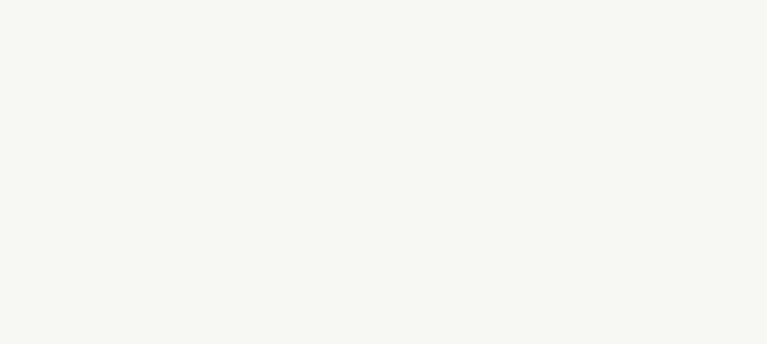
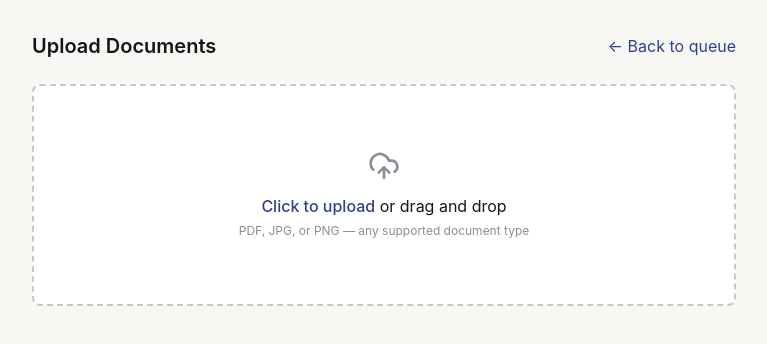
Before and after one commit to santhoshkumarj18/ai-document-intelligence-platform, a React app in the folder frontend/: page /upload in a window 1280 px wide. Before the commit this address had no page. Shown: the top 344 px of the page, without its empty margins (256-1023 px from the left). Built offline with nearby package versions, Linux system fonts and the light colour scheme; the HTML template or start-up script is replaced by a standard one.

Commit message:
feat: add Upload/Intake screen with simulated pipeline progress

```diff
--- a/frontend/src/App.jsx
+++ b/frontend/src/App.jsx
@@ -4,6 +4,7 @@ import QueuePage from './pages/QueuePage'
 import DocumentDetailPage from './pages/DocumentDetailPage'
 import ReviewQueuePage from './pages/ReviewQueuePage'
 import AnalyticsPage from './pages/AnalyticsPage'
+import UploadPage from './pages/UploadPage'
 
 function App() {
   return (
@@ -12,6 +13,7 @@ function App() {
       <Route path="/documents/:id" element={<DocumentDetailPage />} />
       <Route path="/review" element={<ReviewQueuePage />} />
       <Route path="/analytics" element={<AnalyticsPage />} />
+      <Route path="/upload" element={<UploadPage />} />
     </Routes>
   )
 }
--- /dev/null
+++ b/frontend/src/components/upload/DropZone.jsx
@@ -0,0 +1,50 @@
+// src/components/upload/DropZone.jsx
+import { useRef, useState } from 'react'
+import { UploadCloud } from 'lucide-react'
+
+function DropZone({ onFilesSelected }) {
+  const inputRef = useRef(null)
+  const [isDragging, setIsDragging] = useState(false)
+
+  function handleDrop(e) {
+    e.preventDefault()
+    setIsDragging(false)
+    const files = Array.from(e.dataTransfer.files)
+    if (files.length > 0) onFilesSelected(files)
+  }
+
+  function handleFileInput(e) {
+    const files = Array.from(e.target.files)
+    if (files.length > 0) onFilesSelected(files)
+    e.target.value = '' // allow re-selecting the same file later
+  }
+
+  return (
+    <div
+      onDragOver={(e) => { e.preventDefault(); setIsDragging(true) }}
+      onDragLeave={() => setIsDragging(false)}
+      onDrop={handleDrop}
+      onClick={() => inputRef.current?.click()}
+      className={`border-2 border-dashed rounded-md flex flex-col items-center justify-center py-16 cursor-pointer transition-colors
+        ${isDragging ? 'border-accent bg-accent-subtle' : 'border-border-strong bg-surface hover:bg-surface-sunken'}`}
+    >
+      <UploadCloud size={32} className={isDragging ? 'text-accent' : 'text-ink-faint'} />
+      <p className="font-ui text-body text-ink mt-3">
+        <span className="text-accent font-medium">Click to upload</span> or drag and drop
+      </p>
+      <p className="font-ui text-[12px] text-ink-faint mt-1">
+        PDF, JPG, or PNG — any supported document type
+      </p>
+      <input
+        ref={inputRef}
+        type="file"
+        accept=".pdf,.jpg,.jpeg,.png"
+        multiple
+        onChange={handleFileInput}
+        className="hidden"
+      />
+    </div>
+  )
+}
+
+export default DropZone
--- /dev/null
+++ b/frontend/src/components/upload/UploadProgress.jsx
@@ -0,0 +1,47 @@
+// src/components/upload/UploadProgress.jsx
+import { Check } from 'lucide-react'
+
+const STAGES = ['Uploading', 'OCR', 'Classifying', 'Extracting', 'Validating', 'Done']
+
+function UploadProgress({ filename, currentStageIndex, failed }) {
+  return (
+    <div className="bg-surface border border-border rounded-md p-4">
+      <p className="font-ui text-body text-ink mb-3">{filename}</p>
+      <div className="flex items-center">
+        {STAGES.map((stage, i) => {
+          const isLast = i === STAGES.length - 1
+          const isComplete = i < currentStageIndex || (i === currentStageIndex && isLast)
+          const isCurrent = i === currentStageIndex && !isComplete
+
+          return (
+            <div key={stage} className="flex items-center flex-1 last:flex-none">
+              <div className="flex flex-col items-center">
+                <div
+                  className={`w-5 h-5 rounded-full flex items-center justify-center text-[10px] font-medium transition-colors
+                    ${failed && isCurrent ? 'bg-status-error text-white' : ''}
+                    ${!failed && isComplete ? 'bg-status-complete text-white' : ''}
+                    ${!failed && isCurrent ? 'bg-accent text-white animate-pulse' : ''}
+                    ${!isComplete && !isCurrent ? 'bg-surface-sunken border border-border text-ink-faint' : ''}
+                  `}
+                >
+                  {isComplete && !failed ? <Check size={12} /> : i + 1}
+                </div>
+                <span className="font-ui text-[11px] text-ink-faint mt-1 whitespace-nowrap">{stage}</span>
+              </div>
+              {!isLast && (
+                <div className={`h-0.5 flex-1 mx-1 mb-4 ${isComplete ? 'bg-status-complete' : 'bg-border'}`} />
+              )}
+            </div>
+          )
+        })}
+      </div>
+      {failed && (
+        <p className="font-ui text-[12px] text-status-error mt-2">
+          Processing failed — document quality too low to extract fields.
+        </p>
+      )}
+    </div>
+  )
+}
+
+export default UploadProgress
--- a/frontend/src/pages/QueuePage.jsx
+++ b/frontend/src/pages/QueuePage.jsx
@@ -12,12 +12,17 @@ function QueuePage() {
         <h1 className="font-ui text-[20px] leading-[28px] font-semibold text-ink">
           Document Queue
         </h1>
-        <Link to="/review" className="font-ui text-body text-accent hover:underline">
-          Review Queue →
-        </Link>
-         <Link to="/analytics" className="font-ui text-body text-accent hover:underline">
+        <div className="flex items-center gap-4">
+          <Link to="/upload" className="font-ui text-body text-accent hover:underline">
+            Upload →
+          </Link>
+          <Link to="/review" className="font-ui text-body text-accent hover:underline">
+            Review Queue →
+          </Link>
+          <Link to="/analytics" className="font-ui text-body text-accent hover:underline">
             Analytics →
           </Link>
+        </div>
       </div>
 
       <div className="bg-surface border border-border rounded-md overflow-hidden">
--- /dev/null
+++ b/frontend/src/pages/UploadPage.jsx
@@ -0,0 +1,70 @@
+// src/pages/UploadPage.jsx
+import { useState } from 'react'
+import { Link } from 'react-router-dom'
+import DropZone from '../components/upload/DropZone'
+import UploadProgress from '../components/upload/UploadProgress'
+
+const STAGE_COUNT = 6 // Uploading, OCR, Classifying, Extracting, Validating, Done
+const STAGE_DELAY_MS = 700
+
+function UploadPage() {
+  const [uploads, setUploads] = useState([]) // { id, filename, stageIndex, failed }
+
+  function handleFilesSelected(files) {
+    files.forEach((file) => {
+      const id = `${file.name}-${Date.now()}-${Math.random()}`
+      const willFail = file.name.toLowerCase().includes('blurry') // simple simulated failure trigger
+
+      setUploads((prev) => [...prev, { id, filename: file.name, stageIndex: 0, failed: false }])
+
+      let stage = 0
+      const interval = setInterval(() => {
+        stage += 1
+
+        if (willFail && stage === 3) {
+          setUploads((prev) =>
+            prev.map((u) => (u.id === id ? { ...u, stageIndex: stage, failed: true } : u))
+          )
+          clearInterval(interval)
+          return
+        }
+
+        setUploads((prev) =>
+          prev.map((u) => (u.id === id ? { ...u, stageIndex: stage } : u))
+        )
+
+        if (stage >= STAGE_COUNT - 1) clearInterval(interval)
+      }, STAGE_DELAY_MS)
+    })
+  }
+
+  return (
+    <div className="min-h-screen bg-canvas p-8 max-w-3xl mx-auto">
+      <div className="flex items-center justify-between mb-6">
+        <h1 className="font-ui text-[20px] leading-[28px] font-semibold text-ink">
+          Upload Documents
+        </h1>
+        <Link to="/" className="font-ui text-body text-accent hover:underline">
+          ← Back to queue
+        </Link>
+      </div>
+
+      <DropZone onFilesSelected={handleFilesSelected} />
+
+      {uploads.length > 0 && (
+        <div className="mt-6 space-y-3">
+          {uploads.map((u) => (
+            <UploadProgress
+              key={u.id}
+              filename={u.filename}
+              currentStageIndex={u.stageIndex}
+              failed={u.failed}
+            />
+          ))}
+        </div>
+      )}
+    </div>
+  )
+}
+
+export default UploadPage
```
